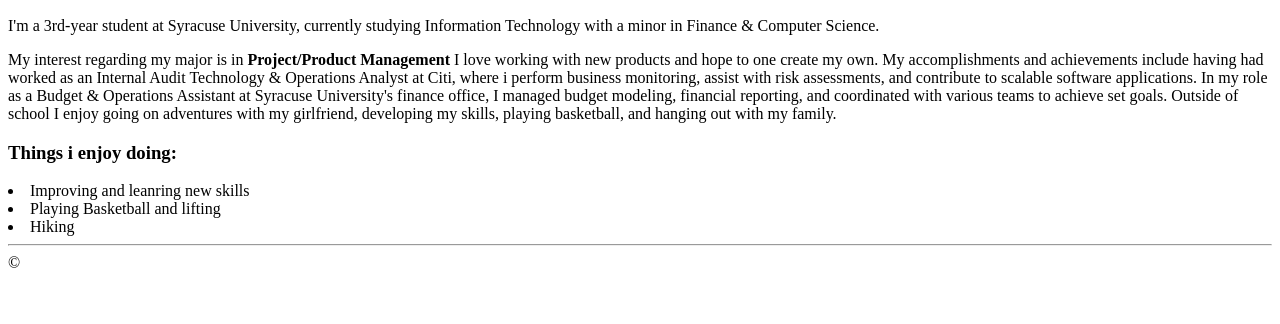
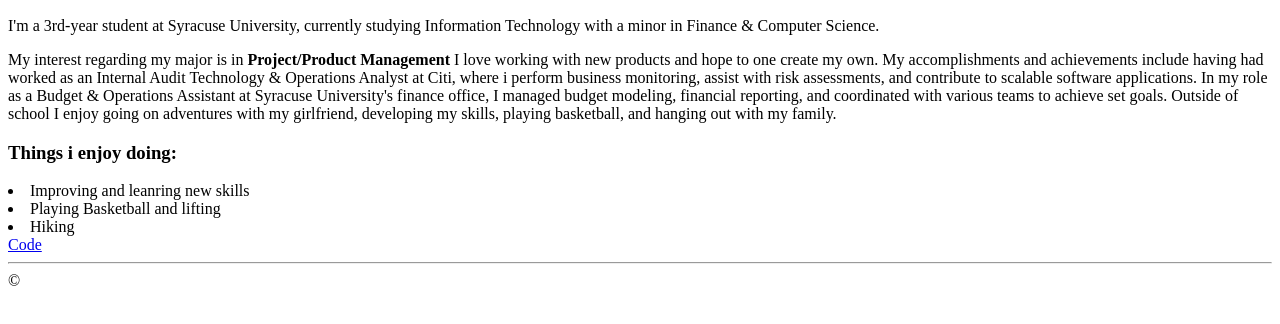
Before and after one commit to berasyr/ist263, a plain HTML site: page lab02/felouz-bio2.html in a window 1280 px wide. Shown: the part 110-434 px from the top of the page. Drawn offline with Linux system fonts and the light colour scheme.

Commit message:
Update felouz-bio2.html

```diff
--- a/lab02/felouz-bio2.html
+++ b/lab02/felouz-bio2.html
@@ -16,8 +16,10 @@
         <li>Improving and leanring new skills </li>
         <li>Playing Basketball and lifting</li>
         <li>Hiking</li>
-
+        <a href="https://github.com/berasyr/ist263/blob/main/lab02/felouz-bio2.html"
+        <li>Code</a li>
 
     </u1>
+
     <hr> &copy;
 </html>
```
